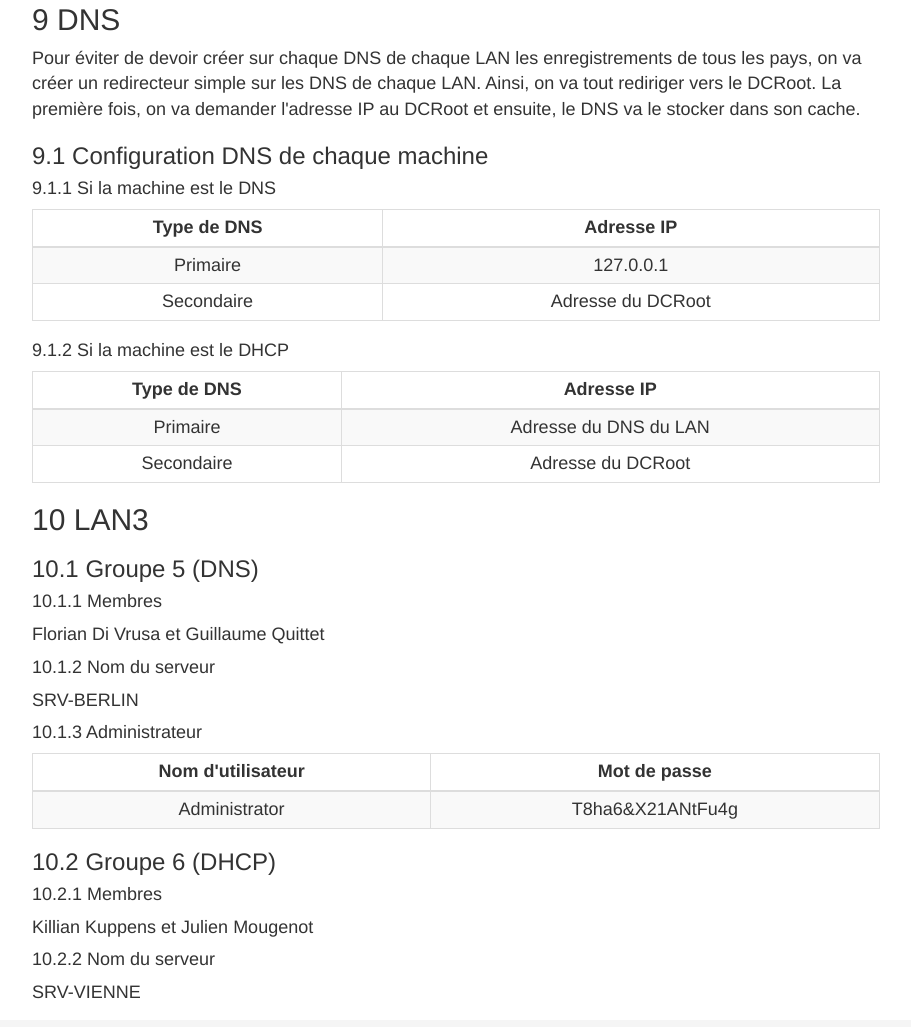
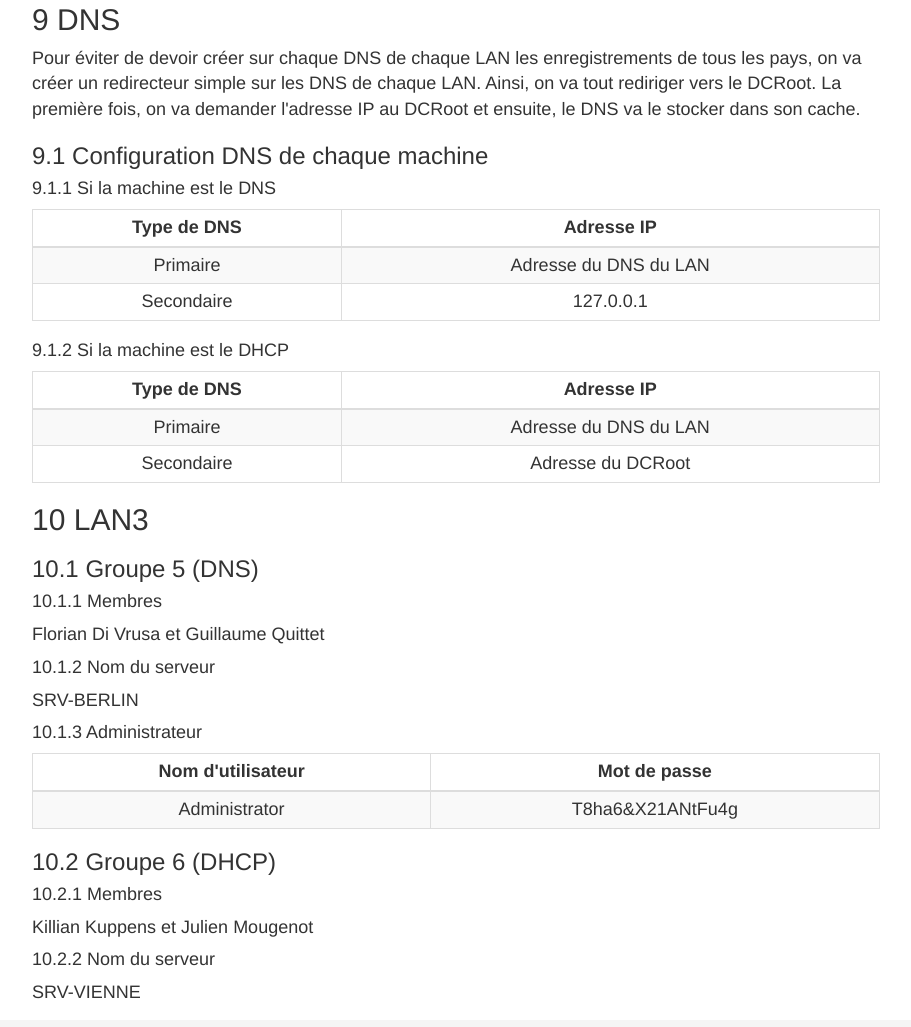
Before and after one commit to gquittet/winserv2017, a plain HTML site: page index.html in a window 1280 px wide. Shown: the part 4544-5571 px from the top of the page, without its empty margins (38-949 px from the left). Drawn offline with nearby package versions, Linux system fonts and the light colour scheme.

Commit message:
Update DNS ip settings

```diff
--- a/index.html
+++ b/index.html
@@ -859,12 +859,12 @@ Ainsi, on va tout rediriger vers le DCRoot. La première fois, on va demander l'
 <tbody>
 <tr>
 <td class="text-center">Primaire</td>
-<td class="text-center">127.0.0.1</td>
+<td class="text-center">Adresse du DNS du LAN</td>
 </tr>
 
 <tr>
 <td class="text-center">Secondaire</td>
-<td class="text-center">Adresse du DCRoot</td>
+<td class="text-center">127.0.0.1</td>
 </tr>
 </tbody>
 </table>
```
Also changed, not shown: 1 other file.
